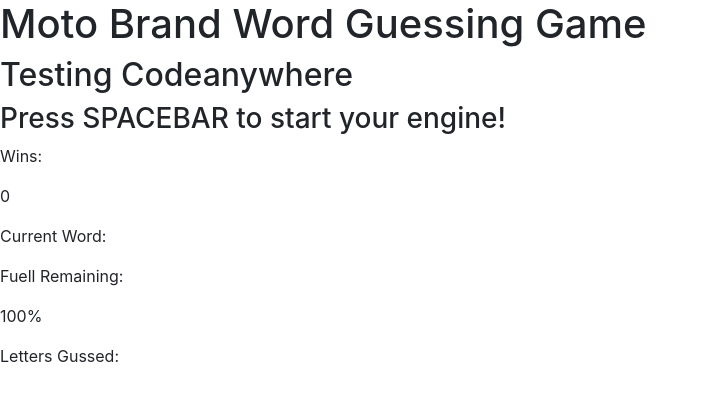
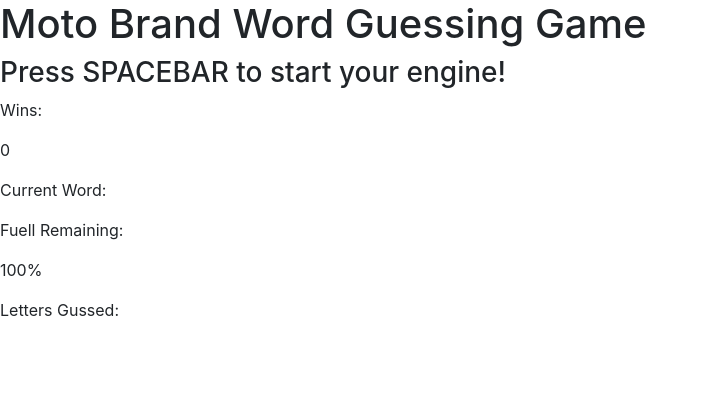
Before and after one commit to Jack87/Word_Guess_Game, a plain HTML site: page index.html in a window 1280 px wide. Shown: the whole page, without its empty margins (0-708 px from the left). Drawn offline with nearby package versions, Linux system fonts and the light colour scheme.

Commit message:
codeanywhere test

```diff
--- a/index.html
+++ b/index.html
@@ -14,7 +14,6 @@
 <body>
     <div class="header-container">
         <header><h1>Moto Brand Word Guessing Game</h1></header>
-        <h2>Testing Codeanywhere</h2>
     </div>
 
     <div class="main-container">
```
